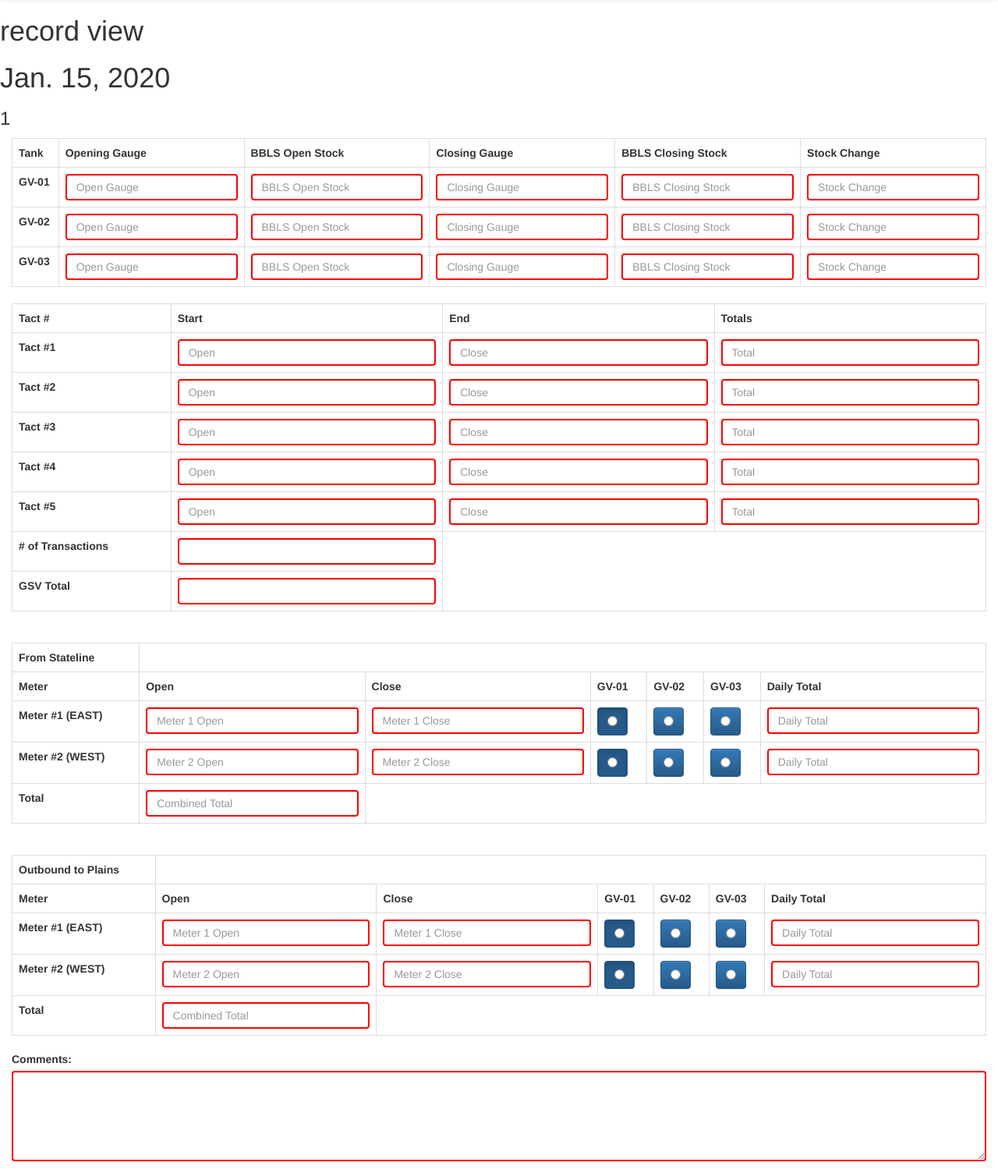
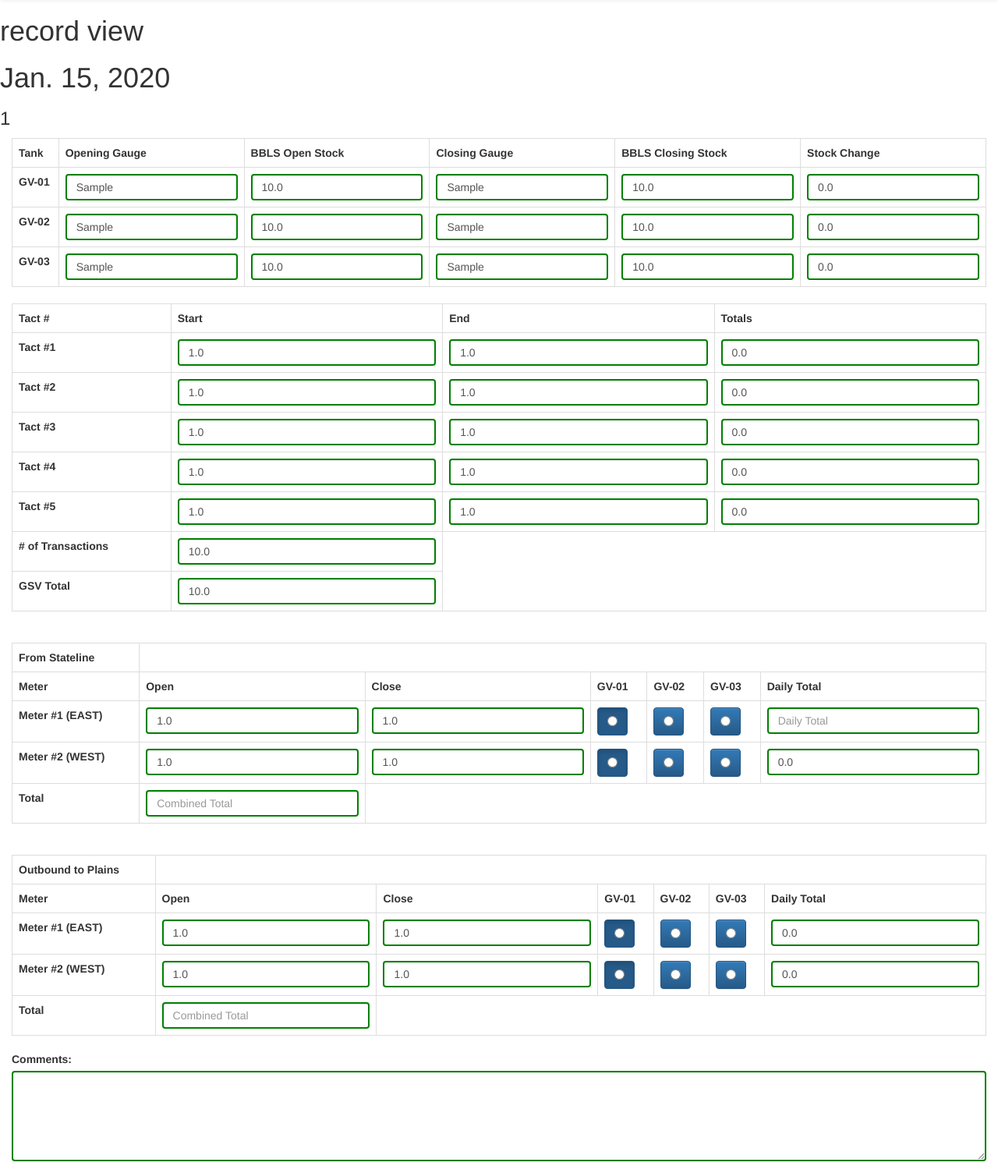
Before and after one commit to jessamynsmith/rangeland, a Django app: page /1/ in a window 1280 px wide. Shown: the part 52-1556 px from the top of the page at 78% size. Run offline with Django 3.2, Linux system fonts and the light colour scheme; tables that the repository leaves empty hold one stand-in row (values such as "Sample post"); some libraries are stand-ins or nearby versions.

Commit message:
Added Record update and Record delete functions.

```diff
--- a/geneva/forms.py
+++ b/geneva/forms.py
@@ -17,4 +17,4 @@
                   'outgoing_meter_1_close', 'outgoing_meter_1_total',
                   'outgoing_meter_2_close', 'outgoing_meter_2_total',
                   'outgoing_meter_daily_total', 'transactions_total', 'gsv_total',
-                  'comments']
+                  'comments', 'pub_date']
--- a/geneva/models.py
+++ b/geneva/models.py
@@ -51,13 +51,14 @@
     transactions_total = models.FloatField(default=0)
     comments = models.CharField(max_length=200, default='comments')
     slug = models.SlugField(unique=True)
+    report_file = models.FileField(default=None)
     pub_date = models.DateField(db_index=True)
 
     def __str__(self):
-        return str(self.pub_date)
+        return str(self.pub_date) + '(' + str(self.pk) + ')'
 
     def get_absolute_url(self):
-        return reverse('geneva:geneva_record', kwargs={'pk': self.pk})
+        return reverse('geneva:geneva', kwargs={'pk': self.pk})
 
     class Meta:
         verbose_name = 'GV info'
--- a/geneva/templates/geneva/geneva_record.html
+++ b/geneva/templates/geneva/geneva_record.html
@@ -1,9 +1,10 @@
+
 {% extends 'geneva/base.html' %}
+{% load mathfilters %}
 {% block title %}{{ object.id }}    {{ object.pub_date }}{% endblock %}
 
 
 {% block content %}
-    <form method="post">
     <h1>record view</h1>
     <h1>{{ object.pub_date }}</h1>
     <h3>{{ object.id }}</h3>
@@ -22,33 +23,36 @@
 
 				<tr>
 					<th>GV-01</th>
-					<td><input type="text" class="form-control" placeholder="Open Gauge" required/></td>
-			      	<td><input type="number" class="form-control" placeholder="BBLS Open Stock" required/></td>
-			     	<td><input type="text" class="form-control" placeholder="Closing Gauge" required/></td>
-			      	<td><input type="number" class="form-control" placeholder="BBLS Closing Stock" required/></td>
-			      	<td><input type="number" class="form-control" placeholder="Stock Change" required/></td>
+					<td><input type="text" class="form-control" placeholder="Open Gauge" value="{{ object.gv_01_open_gauge }}"/></td>
+			      	<td><input type="number" class="form-control" placeholder="BBLS Open Stock" value="{{ object.gv_01_open_stock }}"/></td>
+			     	<td><input type="text" class="form-control" placeholder="Closing Gauge" value="{{ object.gv_01_close_gauge }}"/></td>
+			      	<td><input type="number" class="form-control" placeholder="BBLS Closing Stock" value="{{ object.gv_01_close_stock }}"/></td>
+			      	<td><input type="number" class="form-control" placeholder="Stock Change"
+                               value="{{ object.gv_01_close_stock|sub:object.gv_01_open_stock }}"/></td>
 				</tr>
 
 
 
 				<tr>
 					<th>GV-02</th>
-					<td><input type="text" class="form-control" placeholder="Open Gauge" required/></td>
-			      	<td><input type="number" class="form-control" placeholder="BBLS Open Stock" required/></td>
-			     	<td><input type="text" class="form-control" placeholder="Closing Gauge" required/></td>
-			      	<td><input type="number" class="form-control" placeholder="BBLS Closing Stock" required/></td>
-			      	<td><input type="number" class="form-control" placeholder="Stock Change"required/></td>
+					<td><input type="text" class="form-control" placeholder="Open Gauge" value="{{ object.gv_02_open_gauge }}"/></td>
+			      	<td><input type="number" class="form-control" placeholder="BBLS Open Stock" value="{{ object.gv_02_open_stock }}"/></td>
+			     	<td><input type="text" class="form-control" placeholder="Closing Gauge" value="{{ object.gv_02_close_gauge }}"/></td>
+			      	<td><input type="number" class="form-control" placeholder="BBLS Closing Stock" value="{{ object.gv_02_close_stock }}"/></td>
+			      	<td><input type="number" class="form-control" placeholder="Stock Change"
+                               value="{{ object.gv_02_close_stock|sub:object.gv_02_open_stock }}"/></td>
 				</tr>
 
 
 
 				<tr>
 					<th>GV-03</th>
-					<td><input type="text" class="form-control" placeholder="Open Gauge" required/></td>
-			      	<td><input type="number" class="form-control" placeholder="BBLS Open Stock" required/></td>
-			     	<td><input type="text" class="form-control" placeholder="Closing Gauge" required/></td>
-			      	<td><input type="number" class="form-control" placeholder="BBLS Closing Stock" required/></td>
-			      	<td><input type="number" class="form-control" placeholder="Stock Change" required/></td>
+					<td><input type="text" class="form-control" placeholder="Open Gauge" value="{{ object.gv_03_open_gauge }}"/></td>
+			      	<td><input type="number" class="form-control" placeholder="BBLS Open Stock" value="{{ object.gv_03_open_stock }}"/></td>
+			     	<td><input type="text" class="form-control" placeholder="Closing Gauge" value="{{ object.gv_03_close_gauge }}"/></td>
+			      	<td><input type="number" class="form-control" placeholder="BBLS Closing Stock" value="{{ object.gv_03_close_stock }}"/></td>
+			      	<td><input type="number" class="form-control" placeholder="Stock Change"
+                               value="{{ object.gv_03_close_stock|sub:object.gv_03_open_stock }}"/></td>
 				</tr>
 			</div>
 		</table>
@@ -68,42 +72,47 @@
 
 				<tr>
 					<th>Tact #1</th>
-					<td><input type="number" class="form-control" placeholder="Open" required/></td>
-					<td><input type="number" class="form-control" placeholder="Close" required/></td>
-					<td><input type="number" class="form-control" placeholder="Total" required/></td>
+					<td><input type="number" class="form-control" placeholder="Open" value="{{ object.tact1_open }}"/></td>
+					<td><input type="number" class="form-control" placeholder="Close" value="{{ object.tact1_close }}"/></td>
+					<td><input type="number" class="form-control" placeholder="Total"
+                               value="{{ object.tact1_close|sub:object.tact1_open }}"/></td>
 
 				<tr>
 					<th>Tact #2</th>
-					<td><input type="number" class="form-control" placeholder="Open" required/></td>
-					<td><input type="number" class="form-control" placeholder="Close" required/></td>
-					<td><input type="number" class="form-control" placeholder="Total" required/></td>
+					<td><input type="number" class="form-control" placeholder="Open" value="{{ object.tact2_open }}"/></td>
+					<td><input type="number" class="form-control" placeholder="Close" value="{{ object.tact2_close }}"/></td>
+					<td><input type="number" class="form-control" placeholder="Total"
+                               value="{{ object.tact2_close|sub:object.tact2_open }}"/></td>
 
 				<tr>
 					<th>Tact #3</th>
-					<td><input type="number" class="form-control" placeholder="Open" required/></td>
-					<td><input type="number" class="form-control" placeholder="Close" required/></td>
-					<td><input type="number" class="form-control" placeholder="Total" required/></td>
+					<td><input type="number" class="form-control" placeholder="Open" value="{{ object.tact3_open }}"/></td>
+					<td><input type="number" class="form-control" placeholder="Close" value="{{ object.tact3_close }}"/></td>
+					<td><input type="number" class="form-control" placeholder="Total"
+                               value="{{ object.tact3_close|sub:object.tact3_open }}"/></td>
 
 				</tr>
 				<tr>
 					<th>Tact #4</th>
-					<td><input type="number" class="form-control" placeholder="Open" required/></td>
-					<td><input type="number" class="form-control" placeholder="Close" required/></td>
-					<td><input type="number" class="form-control" placeholder="Total" required/></td>
+					<td><input type="number" class="form-control" placeholder="Open" value="{{ object.tact4_open }}"/></td>
+					<td><input type="number" class="form-control" placeholder="Close" value="{{ object.tact4_close }}"/></td>
+					<td><input type="number" class="form-control" placeholder="Total"
+                               value="{{ object.tact4_close|sub:object.tact4_open }}"/></td>
 				</tr>
 				<tr>
 					<th>Tact #5</th>
-					<td><input type="number" class="form-control" placeholder="Open" required/></td>
-					<td><input type="number" class="form-control" placeholder="Close" required/></td>
-					<td><input type="number" class="form-control" placeholder="Total" required/></td>
+					<td><input type="number" class="form-control" placeholder="Open" value="{{ object.tact5_open }}"/></td>
+					<td><input type="number" class="form-control" placeholder="Close" value="{{ object.tact5_close }}"/></td>
+					<td><input type="number" class="form-control" placeholder="Total"
+                               value="{{ object.tact5_close|sub:object.tact5_open }}"/></td>
 
 				<tr>
 					<th># of Transactions</th>
-					<td><input type="number" class="form-control" required/></td>
+					<td><input type="number" class="form-control" value="{{ object.transactions_total }}"/></td>
 				</tr>
 				<tr>
 					<th>GSV Total</th>
-					<td><input type="number" class="form-control" required/></td>
+					<td><input type="number" class="form-control" value="{{ object.gsv_total }}"/></td>
 				</tr>
 
 
@@ -133,8 +142,10 @@
 					</tr>
 					<tr>
 						<th>Meter #1 (EAST)</th>
-						<td><input type="number" class="form-control" placeholder="Meter 1 Open" required/></td>
-						<td><input type="number" class="form-control" placeholder="Meter 1 Close" required/></td>
+						<td><input type="number" class="form-control" placeholder="Meter 1 Open"
+                                   value="{{ object.incoming_meter_1_open }}"/></td>
+						<td><input type="number" class="form-control" placeholder="Meter 1 Close"
+                                   value="{{ object.incoming_meter_1_close }}"/></td>
 						<div class="btn-group" data-toggle="buttons" id="radioopt">
 							  <td><label class="btn btn-primary active">
 							    <input type="radio" name="options" id="option1">
@@ -151,13 +162,18 @@
 							  </label>
 							  </td>
 						</div>
-						<td><input type="number" class="form-control" placeholder="Daily Total" required/></td>
+
+						<td><input type="number" class="form-control" placeholder="Daily Total"
+                                   value="{{ incoming_meter_daily_total }}"/>
+                        </td>
 
 					</tr>
 					<tr>
 						<th>Meter #2 (WEST)</th>
-						<td><input type="number" class="form-control" placeholder="Meter 2 Open" required/></td>
-						<td><input type="number" class="form-control" placeholder="Meter 2 Close" required/></td>
+						<td><input type="number" class="form-control" placeholder="Meter 2 Open"
+                                   value="{{ object.incoming_meter_2_open }}"/></td>
+						<td><input type="number" class="form-control" placeholder="Meter 2 Close"
+                                   value="{{ object.incoming_meter_2_close }}"/></td>
 						<div class="btn-group" data-toggle="buttons" id="radioopt">
 							  <td><label class="btn btn-primary active">
 							    <input type="radio" name="options" id="option1">
@@ -174,12 +190,18 @@
 							  </label>
 							  </td>
 						</div>
-						<td><input type="number" class="form-control" placeholder="Daily Total" required/></td>
+						<td><input type="number" class="form-control" placeholder="Daily Total"
+                                   value="{{ object.incoming_meter_2_close|sub:object.incoming_meter_2_open }}"/>
+                        </td>
+                    <tr>
 
-					</tr>
-					<tr>
+
+
+
 						<th>Total</th>
-						<td><input type="number" class="form-control" placeholder="Combined Total" required/></td
+						<td><input type="number" class="form-control" placeholder="Combined Total"
+                                   value=""/></td>
+
 					</tr>
 
 			</div>
@@ -206,8 +228,10 @@
 					</tr>
 					<tr>
 						<th>Meter #1 (EAST)</th>
-						<td><input type="number" class="form-control" placeholder="Meter 1 Open" required/></td>
-						<td><input type="number" class="form-control" placeholder="Meter 1 Close" required/></td>
+						<td><input type="number" class="form-control" placeholder="Meter 1 Open"
+                                   value="{{ object.outgoing_meter_1_open }}"/></td>
+						<td><input type="number" class="form-control" placeholder="Meter 1 Close"
+                                   value="{{ object.outgoing_meter_1_close }}"/></td>
 						<div class="btn-group" data-toggle="buttons" id="radioopt">
 							  <td><label class="btn btn-primary active">
 							    <input type="radio" name="options" id="option1">
@@ -224,13 +248,17 @@
 							  </label>
 							  </td>
 						</div>
-						<td><input type="number" class="form-control" placeholder="Daily Total" required/></td>
+						<td><input type="number" class="form-control" placeholder="Daily Total"
+                                   value="{{ object.outgoing_meter_1_close|sub:object.outgoing_meter_1_open }}"/>
+                        </td>
 
 					</tr>
 					<tr>
 						<th>Meter #2 (WEST)</th>
-						<td><input type="number" class="form-control" placeholder="Meter 2 Open" required/></td>
-						<td><input type="number" class="form-control" placeholder="Meter 2 Close" required/></td>
+						<td><input type="number" class="form-control" placeholder="Meter 2 Open"
+                                   value="{{ object.outgoing_meter_2_open }}"/></td>
+						<td><input type="number" class="form-control" placeholder="Meter 2 Close"
+                                   value="{{ object.outgoing_meter_2_close }}"/></td>
 						<div class="btn-group" data-toggle="buttons" id="radioopt">
 							  <td><label class="btn btn-primary active">
 							    <input type="radio" name="options" id="option1">
@@ -247,14 +275,19 @@
 							  </label>
 							  </td>
 						</div>
-						<td><input type="number" class="form-control" placeholder="Daily Total" required/></td>
+						<td><input type="number" class="form-control" placeholder="Daily Total"
+                                   value="{{ object.outgoing_meter_2_close|sub:object.outgoing_meter_2_open }}"/>
+                        </td>
 
 
 
 					</tr>
 					<tr>
+
+
 						<th>Total</th>
-						<td><input type="number" class="form-control" placeholder="Combined Total" required/></td>
+						<td><input type="number" class="form-control" placeholder="Combined Total"
+                                   value=""/></td>
 
 					</tr>
 			</div>
@@ -265,10 +298,10 @@
 
 		<div class="form-group">
   		<label for="comment">Comments:</label>
-  		<textarea class="form-control" rows="5" id="comments" required></textarea>
+  		<textarea class="form-control" rows="5" id="comments" value="{{ object.comments }}"></textarea>
 		</div>
 
 	</div>
-    </form>
+
 
 {% endblock %}
--- a/geneva/urls.py
+++ b/geneva/urls.py
@@ -9,4 +9,8 @@
     url(r'^(?P<pk>[0-9]+)/$', views.RecordView.as_view(), name='geneva_record'),
     # /geneva_record/add
     url(r'geneva_record/add/$', views.RecordCreate.as_view(), name='record-add'),
+    # /geneva_record/1
+    url(r'geneva_record/(?P<pk>[0-9]+)/$', views.RecordUpdate.as_view(), name='record-update'),
+    # /geneva_record/1/delete
+    url(r'geneva_record/(?P<pk>[0-9]+)/delete$', views.RecordDelete.as_view(), name='record-delete'),
 ]
--- a/geneva/views.py
+++ b/geneva/views.py
@@ -1,6 +1,8 @@
 from django.views import generic
 from .models import GvData
 from django.views.generic.edit import CreateView, UpdateView, DeleteView
+from django.core.urlresolvers import reverse_lazy
+from django.shortcuts import render
 
 
 class IndexView(generic.ListView):
@@ -28,4 +30,33 @@
               'outgoing_meter_1_close', 'outgoing_meter_1_total',
               'outgoing_meter_2_close', 'outgoing_meter_2_total',
               'outgoing_meter_daily_total', 'transactions_total', 'gsv_total',
-              'comments']
+              'comments', 'pub_date', 'report_file']
+
+
+class RecordUpdate(UpdateView):
+    model = GvData
+    fields = ['gv_01_close_gauge', 'gv_01_close_stock', 'gv_01_stock_change',
+              'gv_02_close_gauge', 'gv_02_close_stock', 'gv_02_stock_change',
+              'gv_03_close_gauge', 'gv_03_close_stock', 'gv_03_stock_change',
+              'tact1_close', 'tact1_total', 'tact2_close', 'tact2_total',
+              'tact3_close', 'tact3_total', 'tact4_close', 'tact4_total',
+              'tact5_close', 'tact5_total', 'incoming_meter_1_close',
+              'incoming_meter_1_total', 'incoming_meter_2_close',
+              'incoming_meter_2_total', 'incoming_meter_daily_total',
+              'outgoing_meter_1_close', 'outgoing_meter_1_total',
+              'outgoing_meter_2_close', 'outgoing_meter_2_total',
+              'outgoing_meter_daily_total', 'transactions_total', 'gsv_total',
+              'comments', 'pub_date', 'report_file']
+
+
+class RecordDelete(DeleteView):
+    model = GvData
+    success_url = reverse_lazy('geneva:index')
+
+# def meter_variables(request):
+#
+#     incoming_meter_daily_total = (object.incoming_meter_1_close - object.incoming_meter_1_open)
+#     + (object.incoming_meter_2_close - object.incoming_meter_2_close)
+#
+#     return (request, 'geneva/geneva_record.html',
+#                   {'incoming_meter_daily_total': incoming_meter_daily_total})
--- a/rangeland/urls.py
+++ b/rangeland/urls.py
@@ -1,8 +1,13 @@
 from django.conf.urls import url, include
 from django.contrib import admin
-
+from django.conf import settings
+from django.conf.urls.static import static
 
 urlpatterns = [
     url(r'^admin/', admin.site.urls),
     url(r'', include('geneva.urls', namespace='geneva')),
 ]
+
+if settings.DEBUG:
+    urlpatterns += static(settings.STATIC_URL, document_root=settings.STATIC_ROOT)
+    urlpatterns += static(settings.MEDIA_URL, document_root=settings.MEDIA_ROOT)
```
Also changed, not shown: geneva/templates/geneva/index.html (+14 -1 lines), rangeland/settings.py (+12 -6 lines), db.sqlite3.
